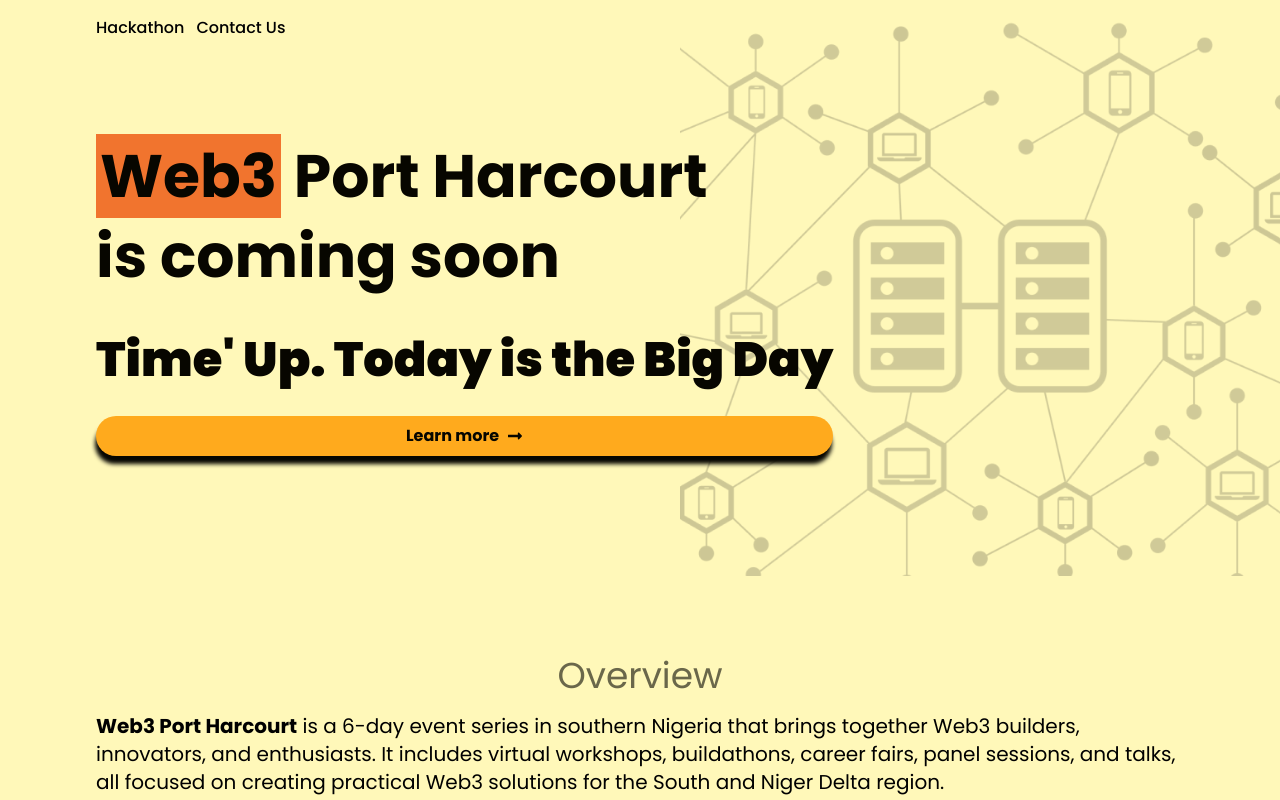
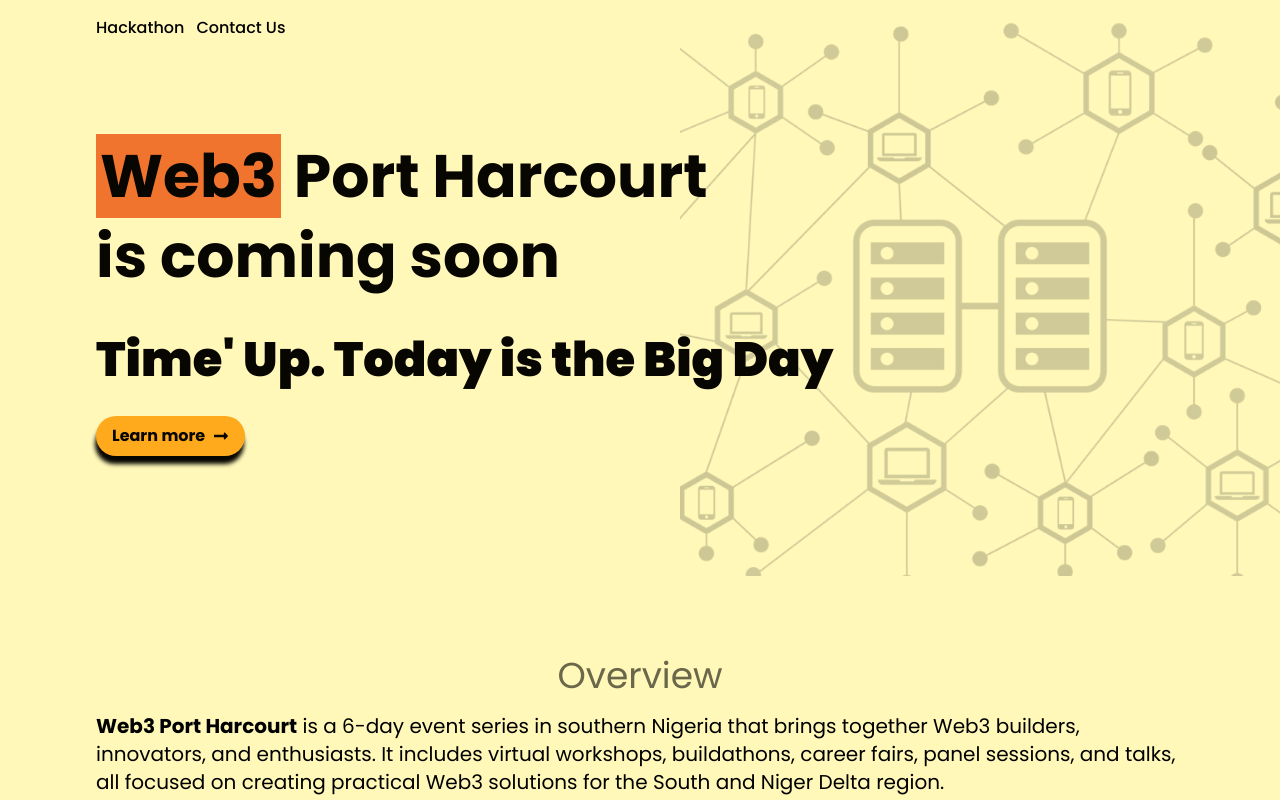
Before and after one commit to Let-s-build-DAO/web3phc, a React (Vite) app: page / in a window 1280 px wide. Shown: the top 800 px of the page. Built offline with nearby package versions, Linux system fonts and the light colour scheme.

Commit message:
refactor: added transition and other minor touches to the hero and footer component

```diff
--- a/package.json
+++ b/package.json
@@ -10,6 +10,7 @@
     "preview": "vite preview"
   },
   "dependencies": {
+    "framer-motion": "^11.11.11",
     "react": "^18.3.1",
     "react-countdown": "^2.3.6",
     "react-dom": "^18.3.1",
--- a/src/components/CountdownTimer.jsx
+++ b/src/components/CountdownTimer.jsx
@@ -2,13 +2,13 @@ import React, { useState, useEffect } from "react";
 import Countdown from "react-countdown";
 
 const CountdownTimer = ({ background, boxshadow, padding }) => {
-  const renderer = ({ days, hours, minutes, completed }) => {
+  const renderer = ({ days, hours, minutes, seconds, completed }) => {
     if (completed) {
       return <h1>Time' Up. Today is the Big Day</h1>;
     } else {
       return (
         <h1>
-          {days}:{hours}:{minutes}
+          {days}:{hours}:{minutes}:{seconds}
         </h1>
       );
     }
--- a/src/components/FooterNav.jsx
+++ b/src/components/FooterNav.jsx
@@ -18,7 +18,7 @@ const FooterNav = () => {
               placeholder="Enter Your Email"
               className="w-full  p-5 border-none rounded-md pl-12 bg-[#FFF8B9]"
             />
-            <button className="absolute w-[40%] right-0 top-1/2 transform -translate-y-1/2 bg-[#070600] text-white px-4 py-2 h-full rounded-l-lg">
+            <button className="absolute w-[40%] right-0 top-1/2 transform -translate-y-1/2 bg-[#070600] text-white px-4 py-2 h-full rounded-l-lg hover:bg-[#F1742E] transition-colors duration-300 ease-in-out hover:shadow-none">
               Submit
             </button>
           </div>
--- a/src/pages/Hackathon.jsx
+++ b/src/pages/Hackathon.jsx
@@ -36,7 +36,7 @@ const Hackathon = () => {
 
             <div className="flex gap-12 mt-4">
               <Link
-                className="btn font-bold flex items-center gap-2 btn-shadow mt-4 lg:justify-center"
+                className="btn font-bold flex items-center gap-2 btn-shadow mt-4 lg:justify-center hover:bg-[#070600] hover:text-[#F1742E] transition-colors duration-300 ease-in-out hover:shadow-none"
                 to={"http://www.ticketsbyallin.com/Web3ph"}
               >
                 Register Now <FaLongArrowAltRight />
--- a/src/pages/Home.jsx
+++ b/src/pages/Home.jsx
@@ -2,14 +2,12 @@ import { useRef, useEffect } from "react";
 import { Link, useLocation } from "react-router-dom";
 import CountdownTimer from "../components/CountdownTimer";
 import { FaLongArrowAltRight } from "react-icons/fa";
-
-
+import { motion } from "framer-motion";
 
 const Home = () => {
   const contactRef = useRef(null);
 
   const location = useLocation();
-
 
   useEffect(() => {
     if (location.hash === "#contact") {
@@ -21,6 +19,22 @@ const Home = () => {
     contactRef.current.scrollIntoView({ behavior: "smooth" });
   };
 
+  const container = {
+    hidden: { opacity: 0 },
+    visible: {
+      opacity: 1,
+      transition: {
+        delayChildren: 0.3,
+        staggerChildren: 0.2,
+      },
+    },
+  };
+
+  const item = {
+    hidden: { opacity: 0, x: -50 },
+    visible: { opacity: 1, x: 0 },
+  };
+
   return (
     <>
       <section className="bgoverlay h-[55vh] lg:h-[70vh] ">
@@ -28,33 +42,52 @@ const Home = () => {
           <Link to={"/hackathon"} className="font-medium">
             Hackathon
           </Link>
-          <Link  onClick={scrollToContact} className="font-medium">
+          <Link onClick={scrollToContact} className="font-medium">
             Contact Us
           </Link>
         </div>
+        <motion.div
+          className="text-center"
+          variants={container}
+          initial="hidden"
+          animate="visible"
+        >
           <div className="mt-16 lg:mt-24  flex flex-col  justify-center items-center lg:justify-start lg:items-start text-center lg:text-start custom-container   ">
-          <h1 className="text-4xl mb-12 lg:mb-6 lg:text-6xl">
+            <motion.h1
+              className="text-4xl mb-12 lg:mb-6 lg:text-6xl"
+              variants={item}
+            >
               <span className="bg-[#F1742E] px-1">Web3</span> Port Harcourt{" "}
               <br></br> is coming soon
-          </h1>
+            </motion.h1>
+            <CountdownTimer />
+            <div className="">
 
-          <div className="">
-            <CountdownTimer />
               <Link
-              className="btn font-bold flex items-center gap-2 btn-shadow mt-4 lg:justify-center"
+                className="btn font-bold flex items-center gap-2 btn-shadow mt-4 lg:justify-center  hover:bg-[#070600] hover:text-[#F1742E] transition-colors duration-300 ease-in-out hover:shadow-none"
                 to={"http://www.ticketsbyallin.com/Web3ph"}
               >
                 Learn more <FaLongArrowAltRight />
               </Link>
-
             </div>
           </div>
+        </motion.div>
       </section>
       <section className="lg:p-20 lg:pb-10 p-4">
         <div className="custom-container">
-          <h3 className="text-[#6A674A] lg:text-4xl text-2xl mb-4 text-center">
+          <motion.div
+            className="text-center"
+            variants={container}
+            initial="hidden"
+            animate="visible"
+          >
+            <motion.h3
+              className="text-[#6A674A] lg:text-4xl text-2xl mb-4 text-center"
+              variants={item}
+            >
               Overview
-          </h3>
+            </motion.h3>
+          </motion.div>
           <p className="text-sm lg:text-xl">
             <span className="font-bold">Web3 Port Harcourt</span> is a 6-day
             event series in southern Nigeria that brings together Web3 builders,
@@ -220,7 +253,7 @@ const Home = () => {
         </h3>
         <div className="flex flex-col gap-4 lg:gap-16 lg:px-28  lg:flex-row-reverse">
           <div className="lg:w-1/2">
-            <img src="/images/ceo.png" alt="" className="w-full"/>
+            <img src="/images/ceo.png" alt="" className="w-full" />
           </div>
           <div className="flex flex-col items-center gap-4 lg:w-1/2 ">
             <h3 className="text-[#F1742E]  text-4xl mt-2 mb-6 text-center hidden lg:block">
@@ -233,7 +266,9 @@ const Home = () => {
               technologies within the African context.”
             </p>
             <div className="flex items-center gap-2 text-[#F1742E]">
-              <Link to="https://drive.google.com/file/d/13Ij0EO-pl-d4gdJAW14oRLf5iGVvoylh/view?usp=drivesdk">Pitch Deck</Link>
+              <Link to="https://drive.google.com/file/d/13Ij0EO-pl-d4gdJAW14oRLf5iGVvoylh/view?usp=drivesdk">
+                Pitch Deck
+              </Link>
 
               <FaLongArrowAltRight />
             </div>
```
Also changed, not shown: 1 other file (tests, documents, lock files or other folders). Lines whose indentation alone changed are shown as unchanged.
